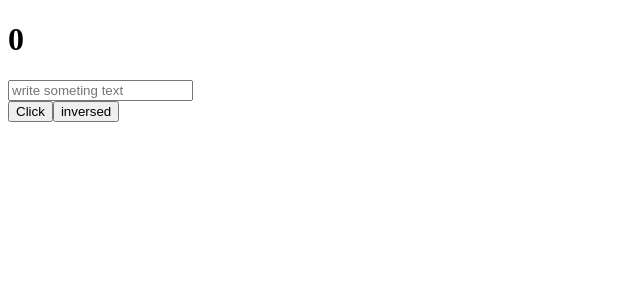
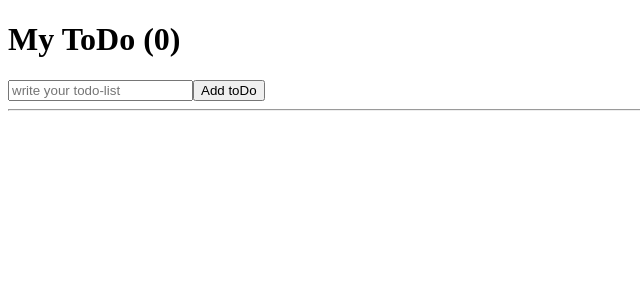
Before and after one commit to jsk1107/TIL, a React (Create React App) app in the folder ReactJS/react-for-biginners/: page / in a window 1280 px wide. Shown: the top 300 px of the page, without its empty margins (0-640 px from the left). Built offline with nearby package versions, Linux system fonts and the light colour scheme.

Commit message:
practice1_todolist

```diff
--- a/ReactJS/react-for-biginners/src/App.js
+++ b/ReactJS/react-for-biginners/src/App.js
@@ -1,35 +1,37 @@
 
 import {useState, useEffect} from "react";
 
-function App() {
-  const [count, setCount] = useState(0);
-  const [input, setInput] = useState("");
-  const [inverse, setInverse] = useState(false);
+function App(){
+  const [todo, setTodo] = useState("");
+  const [todos, setTodos] = useState([]);
+  const onChange = (event) => {
+    setTodo(event.target.value);
+  }
+  const onSubmit = (event) => {
+    event.preventDefault();
+    if (todo === ""){
+      return;
+    }
 
-  const onClick = () => {
-    setCount((current) => current + 1);
+    setTodos((currentArray) => [todo, ...currentArray]);
+    setTodo("");
+
   }
-  const onChange = (event) => {
-    setInput(event.target.value);
-    console.log(input);
-  }
-  const onInverse = () => {
-    setInverse((current) => !current);
-  }
-
-  useEffect(()=>{ console.log("hello", count) }, []);
-  useEffect(()=>{ console.log("hello", input) }, [input]);
-
+  console.log(todos);
   return (
     <div>
-      <h1>{count}</h1>
-      <div>
-        <input value={input} onChange={onChange} type="text" placeholder="write someting text"></input>
-      </div>
-      <button onClick={onClick}> Click </button>
-      <button onClick={onInverse}> {inverse ? "inverse" : "inversed"} </button>
+      <h1>My ToDo ({todos.length})</h1>
+      <form onSubmit={onSubmit}>
+        <input onChange={onChange} value={todo} type="text" placeholder="write your todo-list"></input>
+      <button>Add toDo</button>
+      </form>
+      <hr />
+      <ul>
+      {todos.map((item, index) => <li key={index}>{item}</li>)}
+      </ul>
+
     </div>
-  );
+  )
 }
 
 export default App;
```
